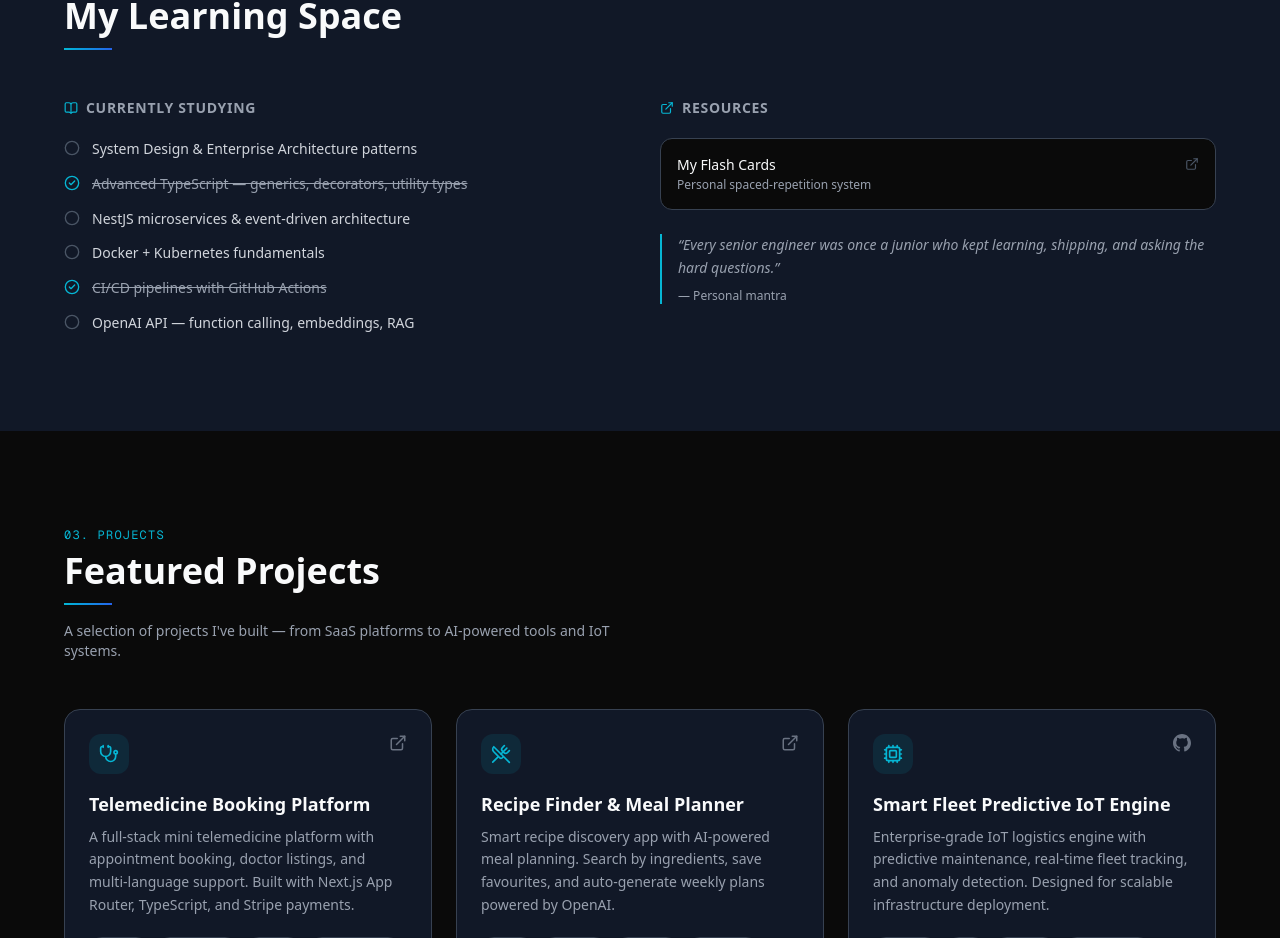
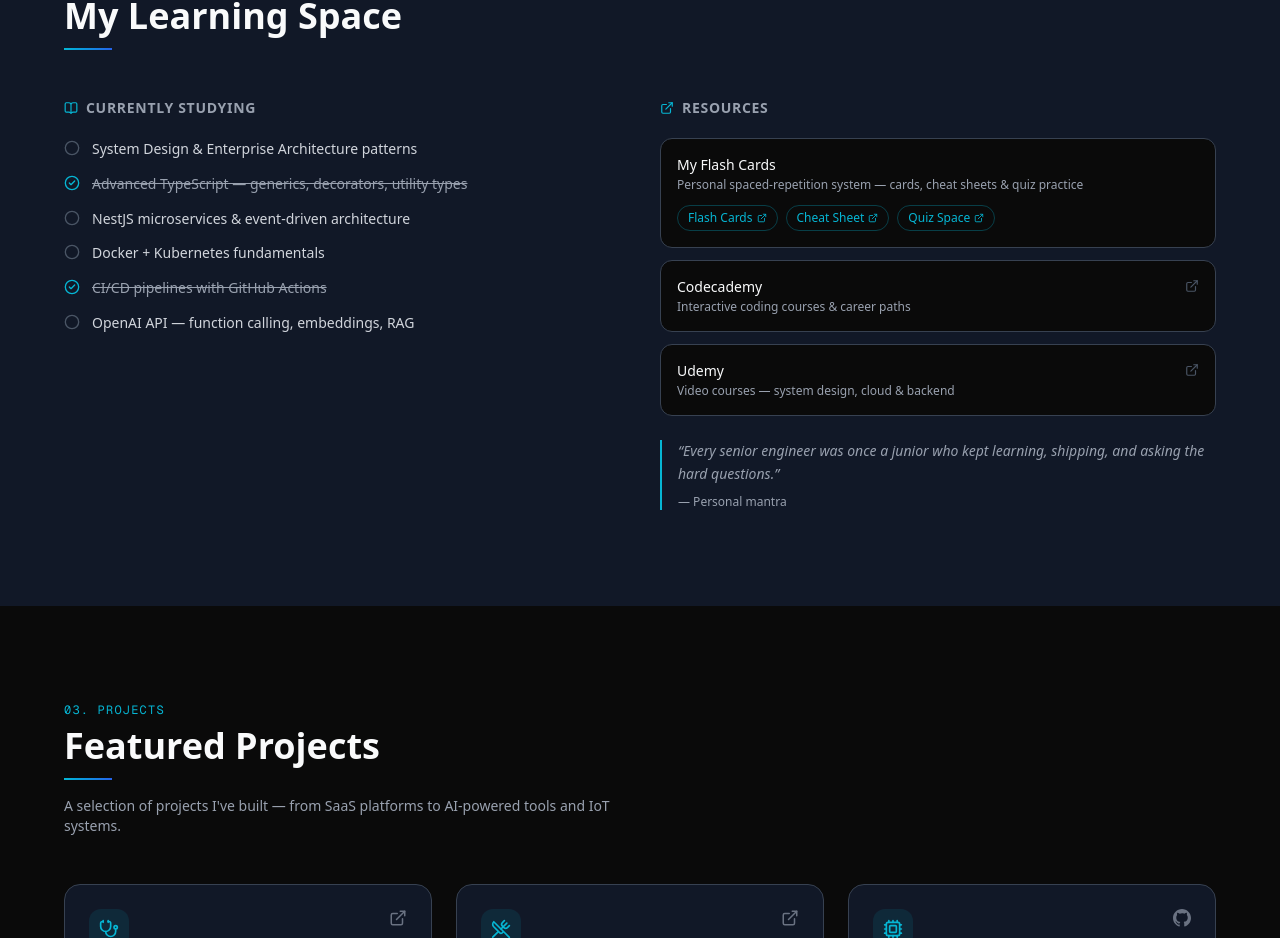
Before and after one commit to tanhoang0803/Portfolio, a Next.js app: page / in a window 1280 px wide. Shown: the part 1632-2570 px from the top of the page. Built offline with nearby package versions, Linux system fonts and the light colour scheme.

Commit message:
feat: expand Learning resources — Flash Cards sub-links, Codecademy, Udemy

```diff
--- a/src/components/sections/Learning.tsx
+++ b/src/components/sections/Learning.tsx
@@ -9,8 +9,29 @@ const CURRENT_FOCUS = [
   { topic: "OpenAI API — function calling, embeddings, RAG", done: false },
 ];
 
-const LEARNING_RESOURCES = [
-  { label: "My Flash Cards", href: "https://tanhoang0803.github.io/Fash-Cards-for-my-Life/", note: "Personal spaced-repetition system" },
+type SubLink = { label: string; href: string };
+type Resource = { label: string; href?: string; note: string; subLinks?: SubLink[] };
+
+const LEARNING_RESOURCES: Resource[] = [
+  {
+    label: "My Flash Cards",
+    note: "Personal spaced-repetition system — cards, cheat sheets & quiz practice",
+    subLinks: [
+      { label: "Flash Cards", href: "https://tanhoang0803.github.io/Fash-Cards-for-my-Life/" },
+      { label: "Cheat Sheet", href: "https://tanhoang0803.github.io/Fash-Cards-for-my-Life/cheatsheet.html" },
+      { label: "Quiz Space", href: "https://interview-quiz-space.vercel.app/" },
+    ],
+  },
+  {
+    label: "Codecademy",
+    href: "https://www.codecademy.com/learn?page=learning",
+    note: "Interactive coding courses & career paths",
+  },
+  {
+    label: "Udemy",
+    href: "https://www.udemy.com/home/my-courses/learning/",
+    note: "Video courses — system design, cloud & backend",
+  },
 ];
 
 export default function Learning() {
@@ -70,7 +91,30 @@ export default function Learning() {
                 Resources
               </h3>
               <div className="space-y-3">
-                {LEARNING_RESOURCES.map(({ label, href, note }) => (
+                {LEARNING_RESOURCES.map(({ label, href, note, subLinks }) =>
+                  subLinks ? (
+                    <div
+                      key={label}
+                      className="p-4 rounded-xl border border-border bg-background"
+                    >
+                      <p className="text-sm font-medium text-foreground mb-0.5">{label}</p>
+                      <p className="text-xs text-gray-400 mb-3">{note}</p>
+                      <div className="flex flex-wrap gap-2">
+                        {subLinks.map((s) => (
+                          <a
+                            key={s.label}
+                            href={s.href}
+                            target="_blank"
+                            rel="noopener noreferrer"
+                            className="inline-flex items-center gap-1 text-xs px-2.5 py-1 rounded-full border border-[#06b6d4]/30 text-[#06b6d4] hover:bg-[#06b6d4]/10 transition-colors"
+                          >
+                            {s.label}
+                            <ExternalLink size={10} />
+                          </a>
+                        ))}
+                      </div>
+                    </div>
+                  ) : (
                     <a
                       key={label}
                       href={href}
@@ -89,7 +133,8 @@ export default function Learning() {
                         className="text-gray-600 group-hover:text-[#06b6d4] transition-colors shrink-0 mt-0.5"
                       />
                     </a>
-                ))}
+                  )
+                )}
               </div>
             </div>
 
```
Lines whose indentation alone changed are shown as unchanged.
